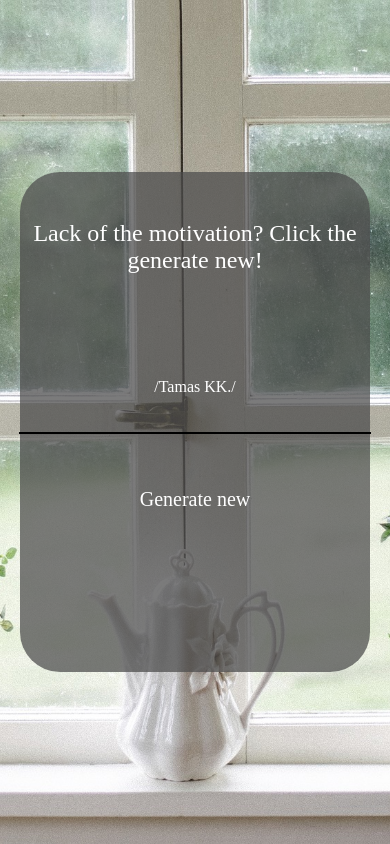
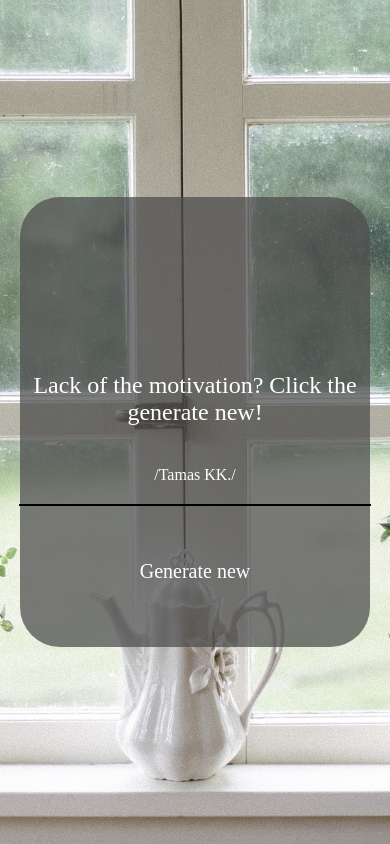
Before and after one commit to tamaskk/tamaskk.github.io, a plain HTML site: page randomquotes.html in a window 390 px wide. Drawn offline with Linux system fonts and the light colour scheme; a web font is replaced by a local one.

Commit message:
Update randomquotes.html

```diff
--- a/randomquotes.html
+++ b/randomquotes.html
@@ -37,7 +37,7 @@
 
         .container {
             width: 800px;
-            height: 450px;
+            min-height: 450px;
             display: flex;
             flex-direction: column;
             align-items: center;
@@ -104,7 +104,7 @@
         @media (max-width: 510px) {
             .container {
                 width: 350px;
-                height: 500px;
+                height: 100px;
             }
 
             hr {
@@ -113,7 +113,7 @@
 
             .content {
                 width: 350px;
-                height: 500px;
+                height: 100px;
             }
 
             .quotes {
```
